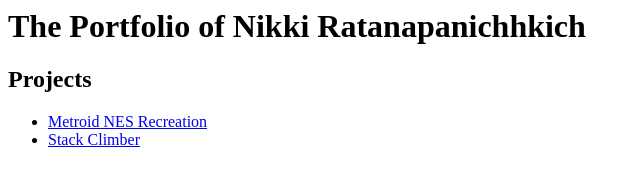
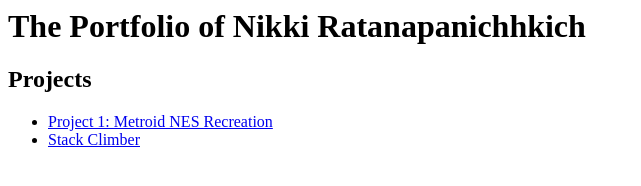
Before and after one commit to nratan3/GamePortfolio, a plain HTML site: page index.html in a window 1280 px wide. Shown: the whole page, without its empty margins (0-641 px from the left). Drawn offline with Linux system fonts and the light colour scheme.

Commit message:
Update index.html

```diff
--- a/index.html
+++ b/index.html
@@ -7,7 +7,7 @@
 
 <!-- TODO: Erase one of these two. Replace the 'href' link below with a link to your WebGL build page. -->
 <ul>
-<li><a href="https://nratan.itch.io/metroid-nes-recreation">Metroid NES Recreation</a></li>
+<li><a href="https://nratan.itch.io/metroid-nes-recreation">Project 1: Metroid NES Recreation</a></li>
 <li><a href="https://nratan.itch.io/stack-climber">Stack Climber</a></li>
 </ul>
 
```
